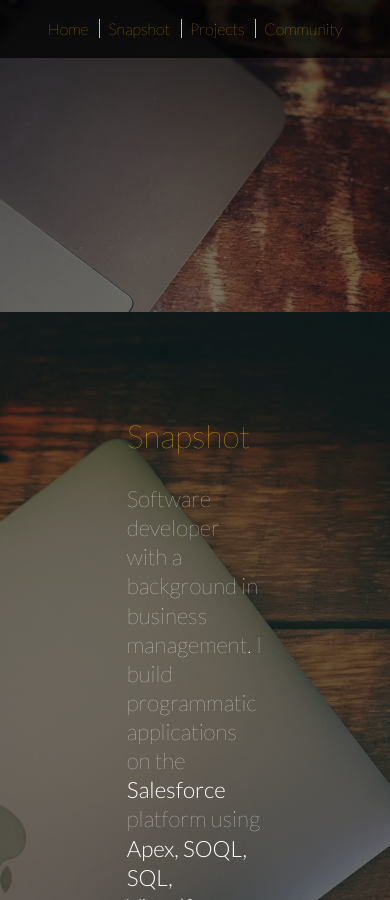
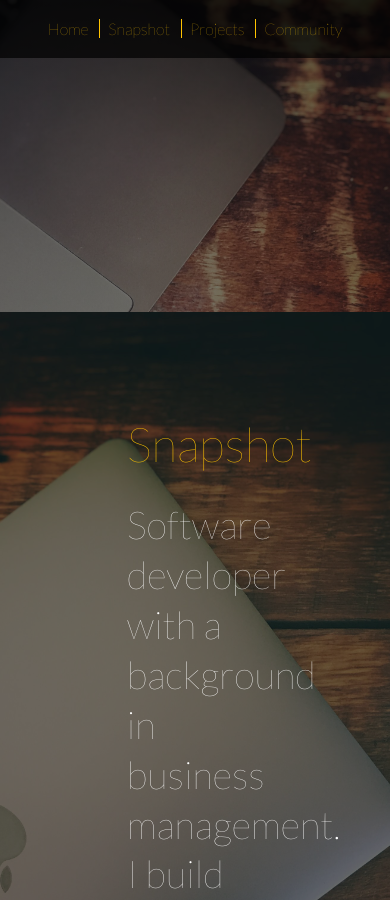
Before and after one commit to kbs5280/kbs5280.github.io, a Jekyll site: the page built from index.html, in a window 390 px wide and 900 px high. Built offline with Jekyll 4.4.1, drawn with Linux system fonts in a browser that asks for light colours; nearby versions of some CDN libraries; library files that are not in the unit come from our copies.

Commit message:
Media query font size

```diff
--- a/_layouts/default.html
+++ b/_layouts/default.html
@@ -4,8 +4,9 @@
   <body>
     <div class="content-container">
       {% include header.html %}
+
       {{ content }}
-      <!-- FOOTER -->
+
       <div class="footer ">
         {% include footer.html %}
       </div>
--- a/css/main.css
+++ b/css/main.css
@@ -23,6 +23,9 @@ a:hover {
 }
 a:active {
   opacity: 0.5;
+}
+img {
+  max-width: 100%;
 }
 
 /* NAV LINKS */
@@ -55,11 +58,11 @@ a:active {
                      rgba(20,20,20, 0.6)),
                      url(../img/macbook.jpg);
   background-attachment: fixed;
-  background-size: cover;
+  background-position: center center;
   -webkit-background-size: cover;
   -moz-background-size: cover;
   -o-background-size: cover;
-  background-position: center center;
+  background-size: cover;
   height: 100%;
   width: 100%;
 }
@@ -101,12 +104,12 @@ a:active {
                      rgba(20,20,20, 0.6),
                      rgba(20,20,20, 0.6)),
                      url(../img/yeti.jpg);
-  background-size: cover;
-  -webkit-background-size: cover;
-  -moz-background-size: cover;
-  -o-background-size: cover;
-  background-position: center;
-  background-attachment: fixed;
+   background-attachment: fixed;
+   background-position: center center;
+   -webkit-background-size: cover;
+   -moz-background-size: cover;
+   -o-background-size: cover;
+   background-size: cover;
   z-index: 1000;
   position: relative;
 }
@@ -116,12 +119,12 @@ a:active {
                      rgba(20,20,20, 0.6),
                      rgba(20,20,20, 0.6)),
                      url(../img/turing.jpg);
-  background-size: cover;
+  background-attachment: fixed;
+  background-position: center center;
   -webkit-background-size: cover;
   -moz-background-size: cover;
   -o-background-size: cover;
-  background-position: center;
-  background-attachment: fixed;
+  background-size: cover;
   z-index: 2;
   position: relative;
   margin-top: 20%;
@@ -174,3 +177,17 @@ a:active {
   position: fixed;
   width: 100%;
 }
+@media (max-width: 800px) {
+  p {
+    font-size: 2.4rem;
+  }
+  .logo {
+    font-size: 3rem;
+  }
+  .subtitle {
+    font-size: 2rem;
+  }
+  .content-header {
+    font-size: 3rem;
+  }
+}
```
Also changed, not shown: index.html (+40 -0 lines).
